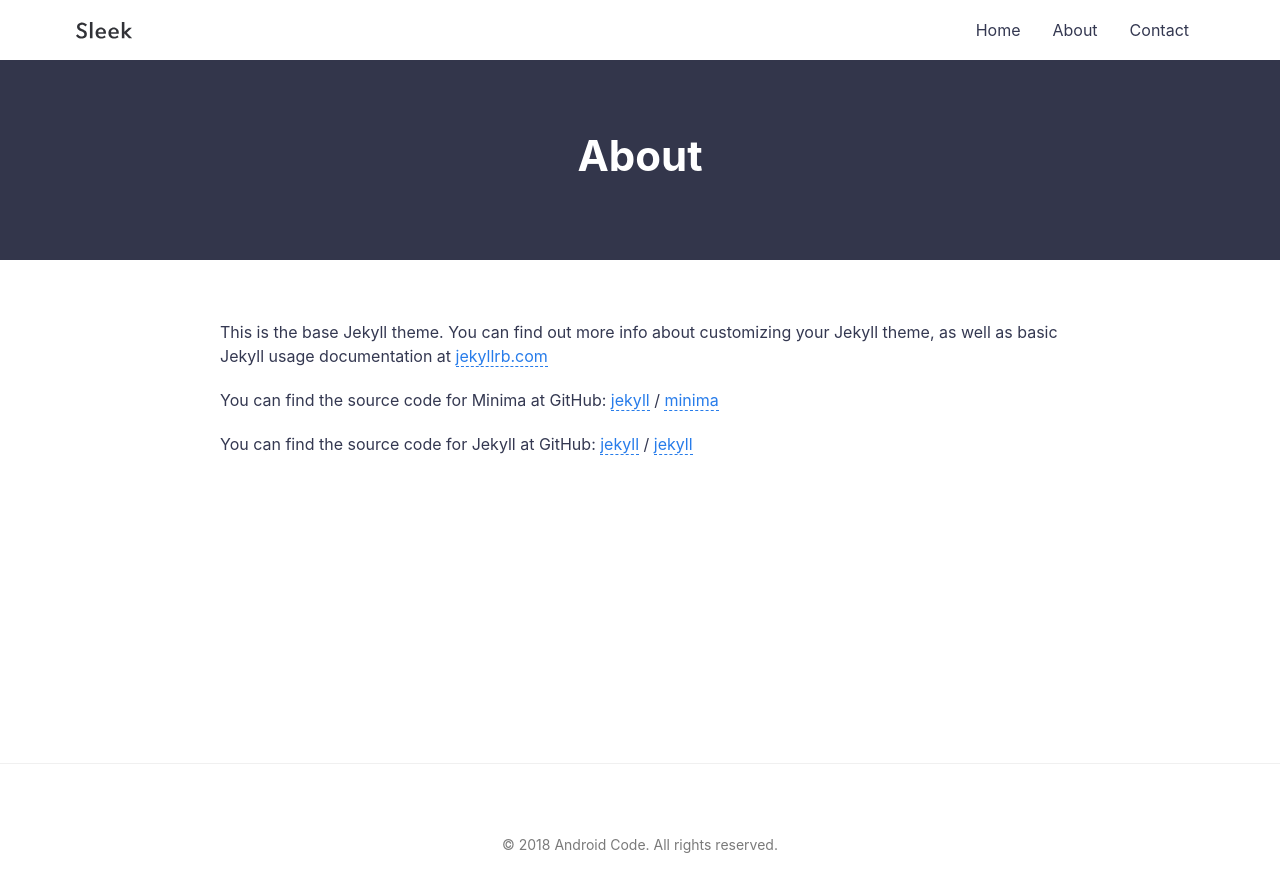
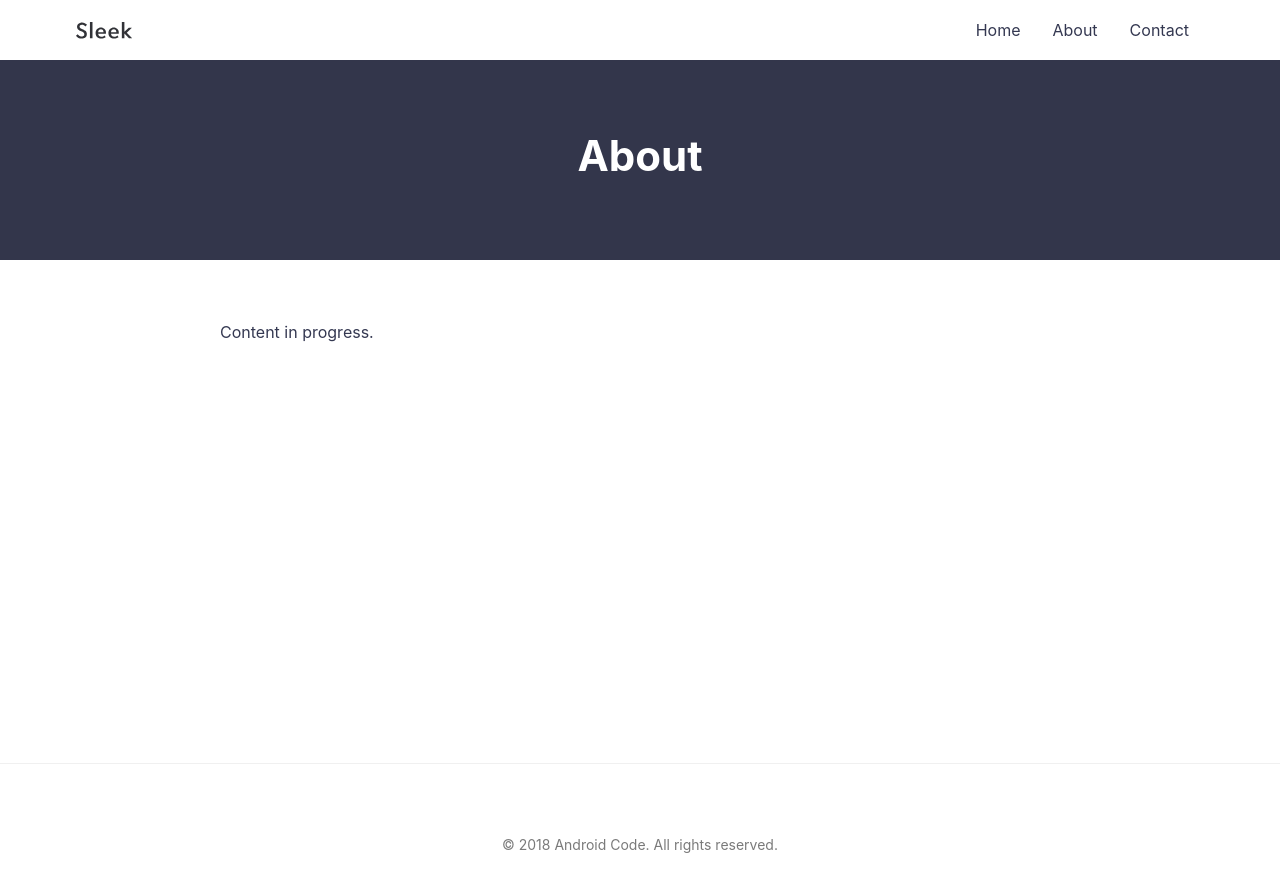
Before and after one commit to android-code/android-code.github.io, a Jekyll site: the page built from _pages/about.md, in a window 1280 px wide. Shown: the top 892 px of the page. Built offline with Jekyll 4.4.1, drawn with Linux system fonts in a browser that asks for light colours.

Commit message:
pages improved

```diff
--- a/_config.yml
+++ b/_config.yml
@@ -32,6 +32,8 @@
 paginate: 6
 paginate_path: "/blog/page:num/"
 
+include: ['_pages']
+
 # Exclude from processing.
 # The following items will not be processed, by default. Create a custom list
 # to override the default setting.
--- /dev/null
+++ b/_pages/about.md
@@ -0,0 +1,7 @@
+---
+layout: page
+title: About
+permalink: /about/
+---
+
+Content in progress.
--- a/contact.md
+++ /dev/null
@@ -1,18 +0,0 @@
----
-layout: page
-title: About
-permalink: /about/
----
-
-This is the base Jekyll theme. You can find out more info about customizing your Jekyll theme, as well as basic Jekyll usage documentation at [jekyllrb.com](https://jekyllrb.com/)
-
-You can find the source code for Minima at GitHub:
-[jekyll][jekyll-organization] /
-[minima](https://github.com/jekyll/minima)
-
-You can find the source code for Jekyll at GitHub:
-[jekyll][jekyll-organization] /
-[jekyll](https://github.com/jekyll/jekyll)
-
-
-[jekyll-organization]: https://github.com/jekyll
```
Also changed, not shown: _pages/contact.md (added, +7 -0 lines), about.md (deleted, +0 -18 lines).
